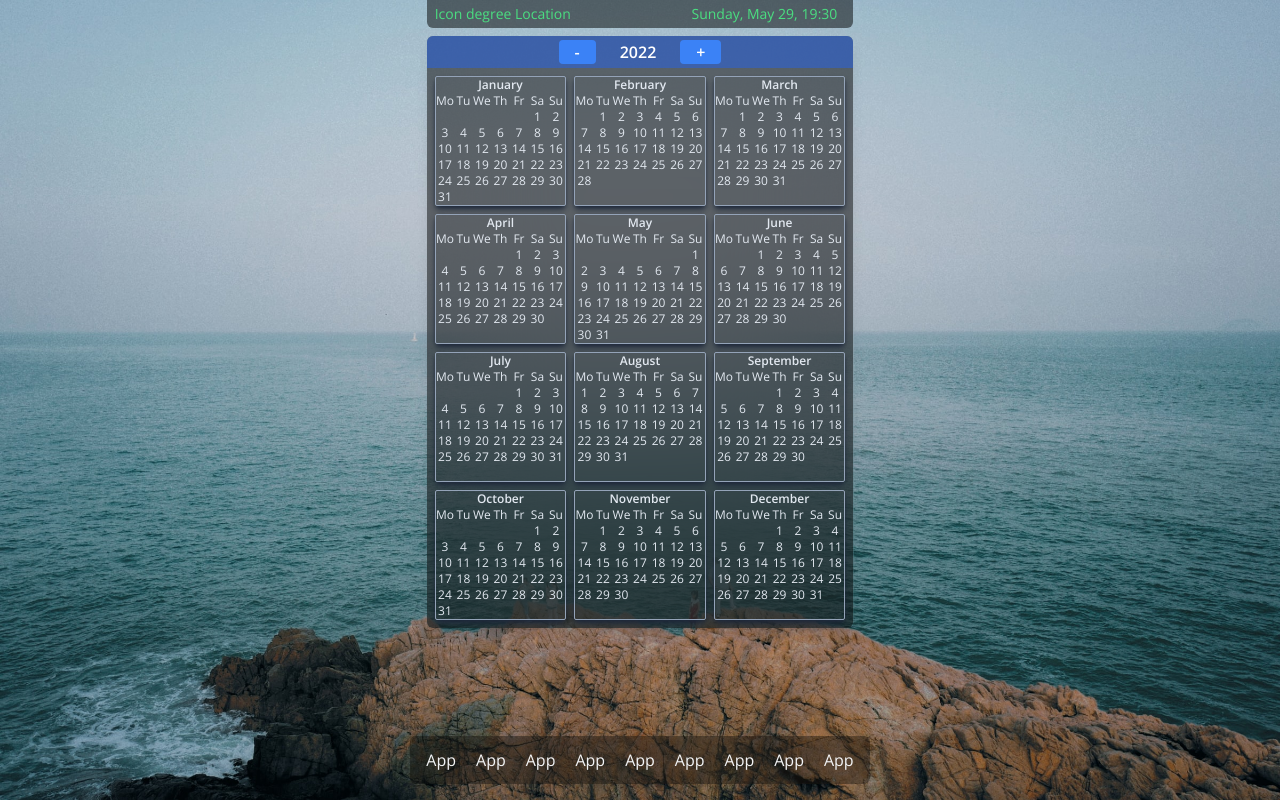
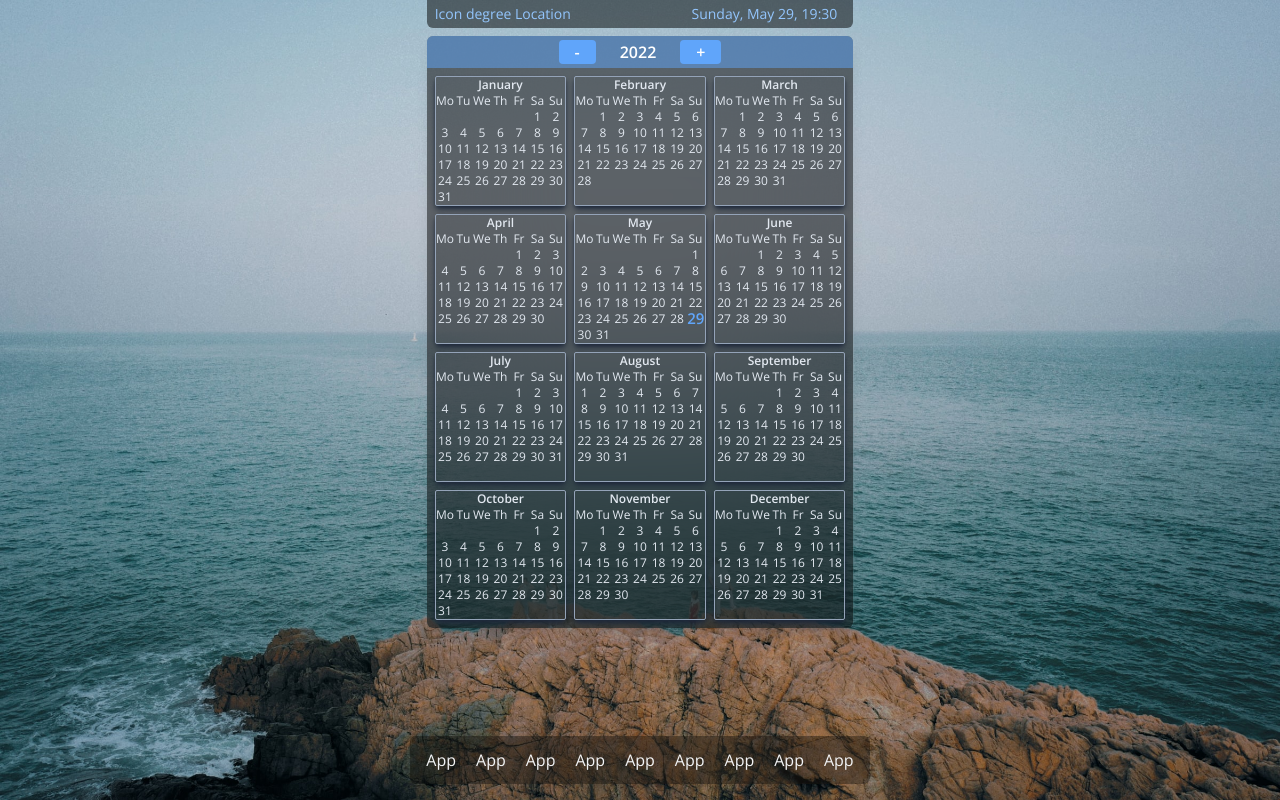
Before and after one commit to alex-girma/portfolio, a React (Create React App) app: page / in a window 1280 px wide. Built offline with nearby package versions, Linux system fonts and the light colour scheme.

Commit message:
finished calendar app

```diff
--- a/src/components/Calendarmonthcontainer.js
+++ b/src/components/Calendarmonthcontainer.js
@@ -1,7 +1,7 @@
 import { goToClickedMonth } from "../utility/functions";
 import { createArray, getDayName, getMonthName } from "../utility/utilFunc";
 
-const Calendarmonthcontainer = ({ month, year, maxDay }) => {
+const Calendarmonthcontainer = ({ month, year, maxDay, today }) => {
 	const date = `${month}/01/${year}`; // to get month names for the given language
 	const locale = navigator.language;
 	const currYearDay = getDayName(date, "en-EN").slice(0, 2);
@@ -19,7 +19,8 @@ const Calendarmonthcontainer = ({ month, year, maxDay }) => {
 		<div
 			id={`calendar__${month}`}
 			className={
-				"grid grid-cols-7 grid-rows-8 place-items-center text-xs text-slate-200 rounded-sm border border-slate-400 hover:bg-[#72707049] shadow-md shadow-slate-800 hover:shadow-md hover:shadow-slate-700 hover:scale-105 transition duration-300 "
+				"grid grid-cols-7 grid-rows-8 place-items-center text-xs text-slate-200 rounded-sm border border-slate-400 hover:bg-[#72707049] shadow-md shadow-slate-800 hover:shadow-md hover:shadow-slate-700 hover:scale-105 transition duration-300 " +
+				(month === today.getMonth() + 1 && year === today.getFullYear() ? "border-blue-400" : "")
 			}
 			onClick={handelClick}
 		>
@@ -35,7 +36,21 @@ const Calendarmonthcontainer = ({ month, year, maxDay }) => {
 			<p key={month + "Su"}>Su</p>
 
 			{fillDays.map((day, ind) => {
-				return <p key={month + ind}>{day}</p>;
+				return (
+					<p
+						key={month + ind}
+						className={
+							"" +
+							(day === today.getDate() &&
+							month === today.getMonth() + 1 &&
+							year === today.getFullYear()
+								? "text-blue-400 font-semibold scale-125"
+								: "")
+						}
+					>
+						{day}
+					</p>
+				);
 			})}
 		</div>
 	);
--- a/src/pages/Calendar/Calendar.js
+++ b/src/pages/Calendar/Calendar.js
@@ -1,6 +1,6 @@
 import { useState } from "react";
 import Calendarmonthcontainer from "../../components/Calendarmonthcontainer";
-import { resetCalendarLayoutClickedInput } from "../../utility/functions";
+import { resetCalendarLayoutClickedYear } from "../../utility/functions";
 import Todo from "../Todo/Todo";
 
 const Calendar = () => {
@@ -14,18 +14,18 @@ const Calendar = () => {
 		>
 			{/* changed input field to div with button to remove rendering on every key stoke and improve performance */}
 			<div
-				className="text-center font-semibold text-white w-full appearance-none focus:outline-none rounded-t-md bg-blue-600 bg-opacity-50 cursor-default"
-				onClick={resetCalendarLayoutClickedInput}
+				className="text-center font-semibold text-white w-full appearance-none focus:outline-none rounded-t-md bg-blue-400 bg-opacity-50 cursor-default"
+				onClick={resetCalendarLayoutClickedYear}
 			>
 				<button
-					className="bg-blue-500 hover:bg-blue-700 text-white font-bold py px-4 rounded m-1 mr-6"
+					className="bg-blue-400 hover:bg-blue-500 text-white font-bold py px-4 rounded m-1 mr-6 transition duration-200"
 					onClick={() => setYear(year - 1)}
 				>
 					-
 				</button>
 				{year}
 				<button
-					className="bg-blue-500 hover:bg-blue-700 text-white font-bold py px-4 rounded m-1 ml-6"
+					className="bg-blue-400 hover:bg-blue-500 text-white font-bold py px-4 rounded m-1 ml-6 transition duration-200"
 					onClick={() => setYear(year + 1)}
 				>
 					+
@@ -39,7 +39,7 @@ const Calendar = () => {
 							month={ind + 1}
 							year={year}
 							maxDay={val}
-							onChange={console.log("month")}
+							today={today}
 						/>
 					);
 				})}
--- a/src/pages/Topbar/Datebar.js
+++ b/src/pages/Topbar/Datebar.js
@@ -16,7 +16,7 @@ const Datebar = () => {
 	});
 
 	return (
-		<div className="flex-1 text-sm text-green-400 flex flex-col items-end pr-2 pt-1 pb-1 cursor-default">
+		<div className="flex-1 text-sm text-blue-300 flex flex-col items-end pr-2 pt-1 pb-1 cursor-default">
 			<div
 				className="hover:bg-[#19151549] flex items-end space-x-1 pl-2 pr-2 rounded-md transition duration-500"
 				onClick={handelClick}
--- a/src/pages/Topbar/Weatherbar.js
+++ b/src/pages/Topbar/Weatherbar.js
@@ -1,5 +1,5 @@
 const Weatherbar = () => {
-	return <div className="flex-1 text-sm text-green-400 pl-2">Icon degree Location</div>;
+	return <div className="flex-1 text-sm text-blue-300 pl-2">Icon degree Location</div>;
 };
 
 export default Weatherbar;
--- a/src/utility/functions.js
+++ b/src/utility/functions.js
@@ -9,7 +9,7 @@ export const resetCalendarLayoutClickedDatebar = () => {
 	todo.classList.add("hidden");
 };
 
-export const resetCalendarLayoutClickedInput = () => {
+export const resetCalendarLayoutClickedYear = () => {
 	for (let i = 0; i < 12; i++) {
 		const calendarMonth = document.getElementById(`calendar__${i + 1}`);
 		calendarMonth.classList.remove("hidden", "col-start-1", "col-end-4");
```
